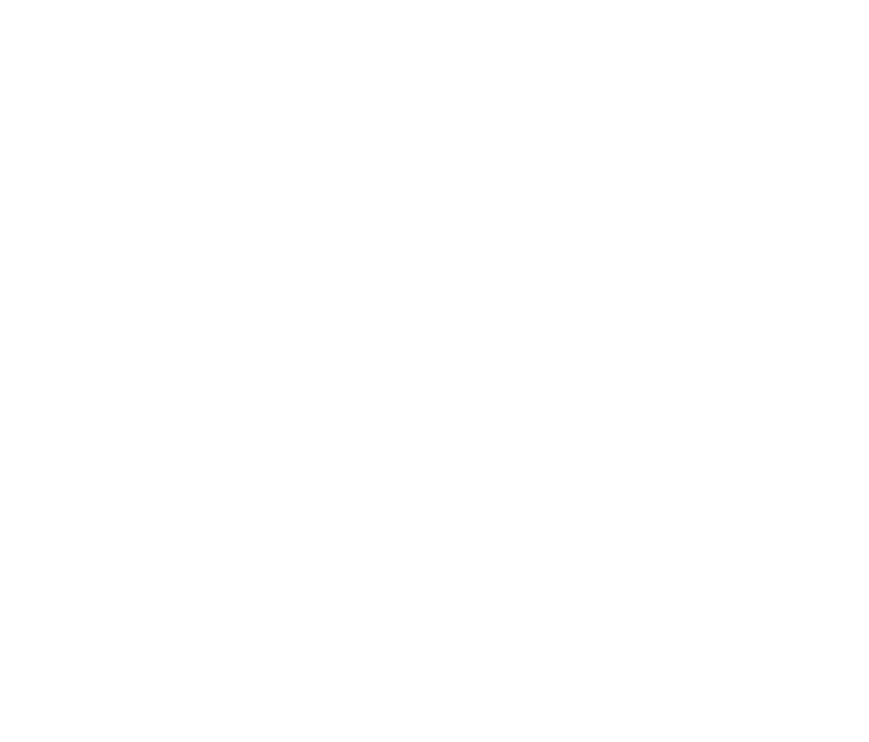
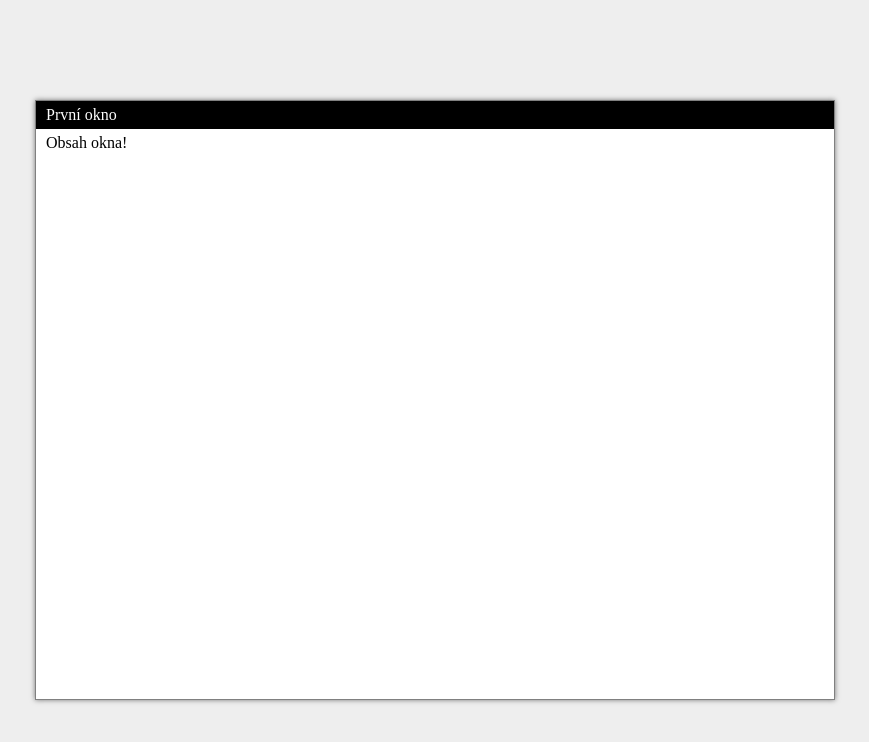
Before and after one commit to PetrSladek/windowmanager, a plain HTML site: page index.html in a window 1280 px wide. Shown: the whole page, without its empty margins (165-1034 px from the left). Drawn offline with Linux system fonts and the light colour scheme.

Commit message:
classes for desktop and window

```diff
--- a/index.html
+++ b/index.html
@@ -3,10 +3,100 @@
 <head lang="en">
     <meta charset="UTF-8">
     <title></title>
+
+    <style>
+
+        * {
+            box-sizing: border-box;
+        }
+
+        html {
+            height: 100%;
+        }
+        body {
+            position: relative;
+            height: 100%;
+            padding: 0;
+            margin: 0;
+        }
+
+        .desktop {
+            position: relative;
+            width: 100%;
+            height: 100%;
+            background: #eeeeee;
+        }
+
+
+        .window {
+            position: absolute;
+
+            top: 0;
+            left: 0;
+
+            width: 300px;
+            height: 200px;
+
+            border: 1px solid gray;
+            box-shadow: 0 0 5px rgba(0,0,0,0.5);
+            background: white;
+        }
+
+        .window.maximalize {
+            /* important abt to prebilo natevenou velikost okna */
+            width: auto !important;
+            height: auto !important;;
+            top: 0 !important;
+            left: 0 !important;;
+            bottom: 0 !important;;
+            right: 0 !important;;
+        }
+
+        .window-header {
+            padding: 5px 10px;
+
+            background: black;
+            color: white;
+        }
+
+        .window-content {
+            padding: 5px 10px;
+
+            background: white;
+            /*box-shadow: 0 0 5px rgba(0,0,0,0.2) inset;*/
+        }
+
+        #myWindow1 {
+            top: 100px;
+            left: 200px;
+
+            width: 800px;
+            height: 600px;
+        }
+
+
+
+    </style>
 </head>
 <body>
     <div class="desktop">
 
+        <div class="window" id="myWindow1">
+            <div class="window-header">
+                <div class="pull-left">
+                    <i class="icon-app1"></i> První okno
+                </div>
+                <div class="pull-right">
+                    <a href="#myWindow1" data-window="maximalize"><i class="icon-maximalize"></i></a>
+                    <a href="#myWindow1" data-window="close"><i class="icon-close"></i></a>
+                </div>
+            </div>
+            <div class="window-content">
+                Obsah okna!
+            </div>
+        </div>
+
+
     </div>
 </body>
 </html>
```
